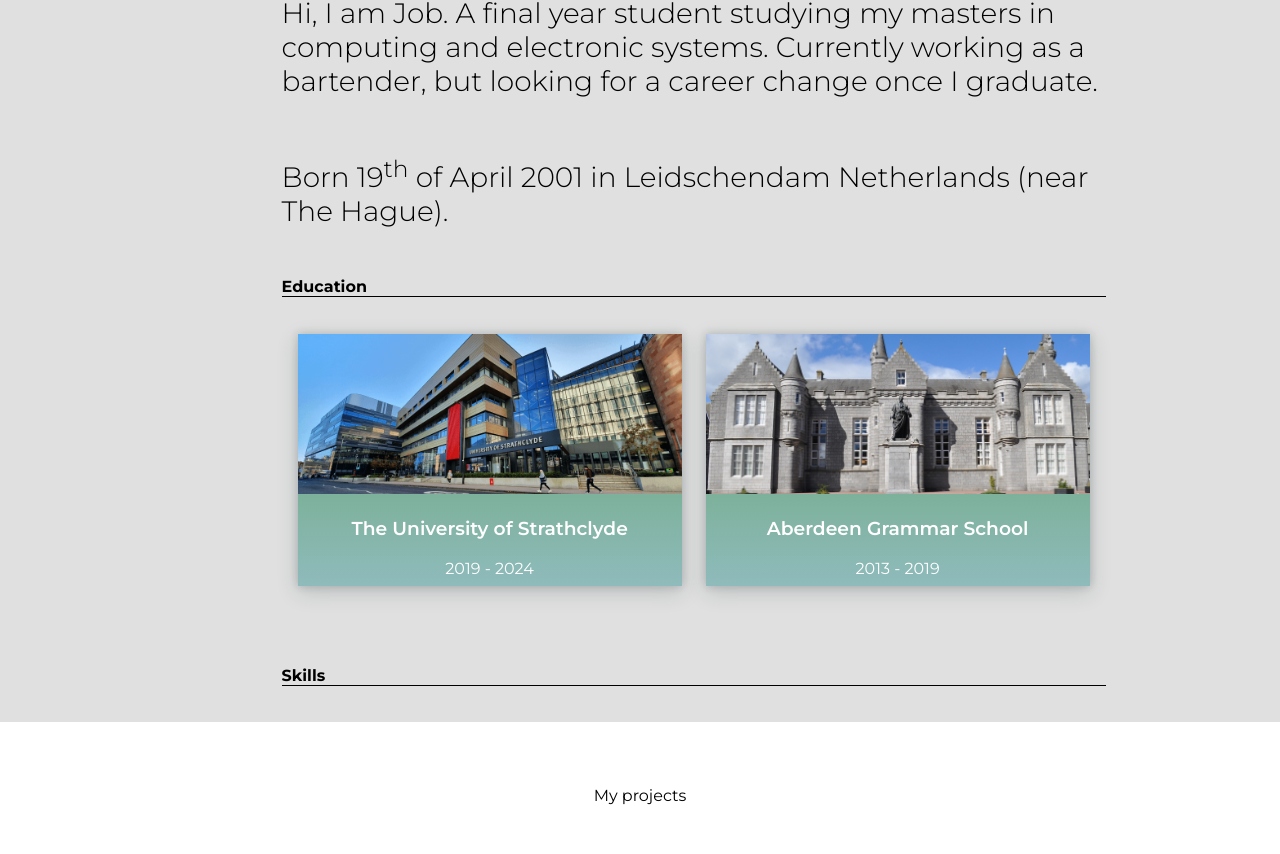
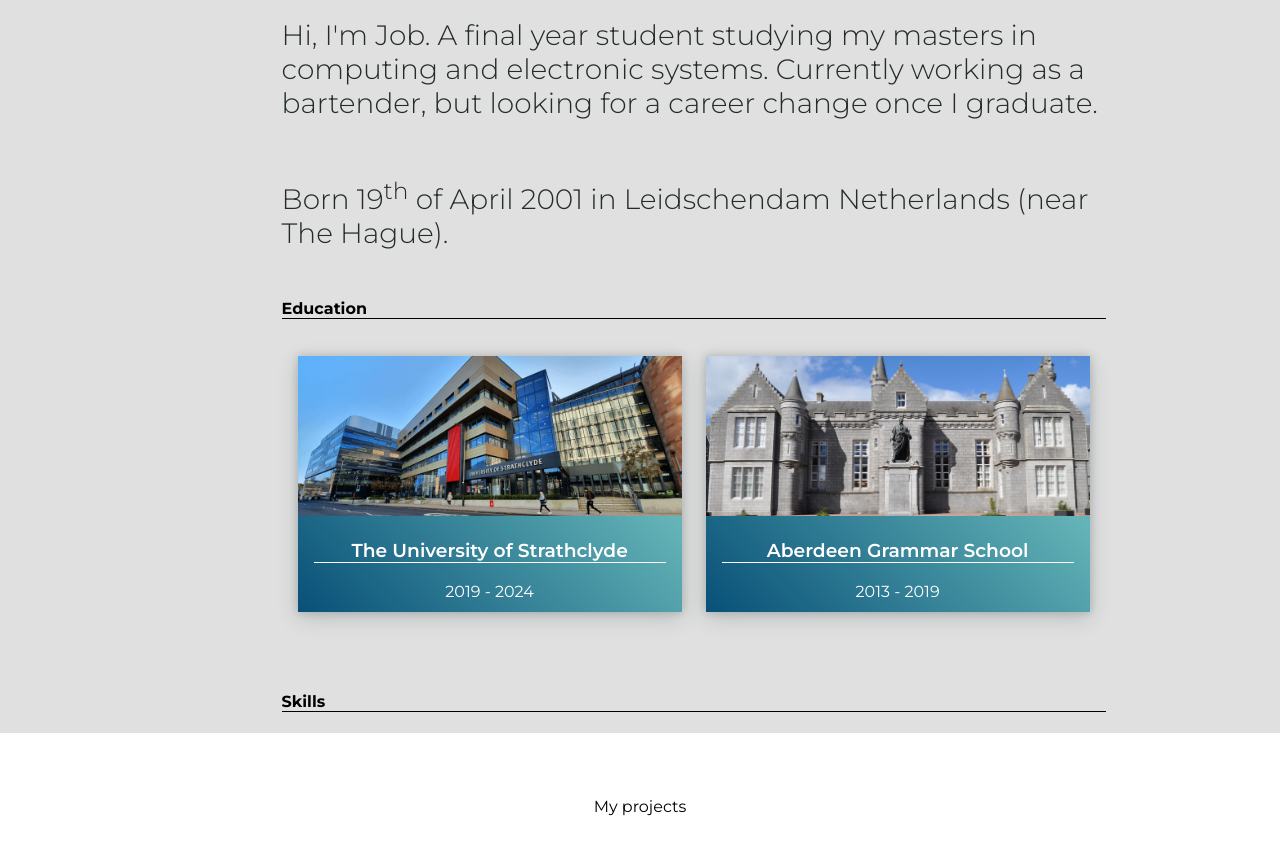
Before and after one commit to JobDerksen/cv_website, a Next.js app: page / in a window 1280 px wide. Shown: the part 878-1732 px from the top of the page. Built offline with nearby package versions, Linux system fonts and the light colour scheme.

Commit message:
Updated colours on about page header and cards.
Added animation on cards to reveal information.

added some information - still playing around with what and how to display this information.

```diff
--- a/package.json
+++ b/package.json
@@ -16,7 +16,8 @@
     "react-dom": "^18",
     "react-router-dom": "^6.21.1",
     "react-scroll": "^1.9.0",
-    "sass": "^1.69.5"
+    "sass": "^1.69.5",
+    "sharp": "^0.33.2"
   },
   "devDependencies": {
     "@types/node": "^20",
--- a/src/components/ScrollHandler/ScrollHandler.tsx
+++ b/src/components/ScrollHandler/ScrollHandler.tsx
@@ -1,5 +1,6 @@
 import { FC, useEffect} from "react";
-import useScroll from "./useScroll";
+import useScroll from "../../hooks/useScroll";
+import useWindowDimensions from "../../hooks/useWindowDimensions"
 
 interface ScrollHandlerProps {
     className: string;
@@ -9,16 +10,17 @@ interface ScrollHandlerProps {
 }
 
 const ScrollHandler: FC<ScrollHandlerProps> = ({ elementRef, className, initialScrollMultiplier,endScrollMultiplier }) => {
-    const screenHeight = typeof window !== 'undefined' ? window.screen.height: 1080;
-    const scrollPosition = useScroll();
+    const scrollPosition = useScroll(); //hook which gets the scroll position
+    const screenHeight = useWindowDimensions().height; //this gets height of the screen and responds searchbar
 
     useEffect(() => {
+        //initial and end scroll multipliers are used to trigger the start and end scroll position
         if (scrollPosition.y > screenHeight * initialScrollMultiplier && scrollPosition.y < screenHeight * endScrollMultiplier) {
             elementRef.current?.classList.add(className);
         } else {
             elementRef.current?.classList.remove(className);
         }
-    }, [scrollPosition]);
+    }, [scrollPosition, screenHeight]);
 
     return null;
 };
--- a/src/components/infoCards/infoCard.module.scss
+++ b/src/components/infoCards/infoCard.module.scss
@@ -4,8 +4,8 @@
   text-align: center;
   overflow: hidden;
   cursor: pointer;
-  padding-bottom: 0.5rem;
   position: relative;
+  height: clamp(15rem, 32vh, 23rem);
 
   a{
     color: white;
@@ -13,10 +13,13 @@
   h3{
     color: white;
     font-weight: 600;
+    border-bottom-color: white;
+    border-bottom: solid;
+    border-width: 0.05rem;
   }
-  @media (max-width: 800px) {
+  @media (max-width: 1024px) {
     width: 80vw;
-    margin: 2vw;
+    margin: 0.25vw;
   }
 }
 
@@ -28,6 +31,75 @@
   width: 100%;
   height: 20vh;
   object-fit: cover;
+  transition: 0.5s;
+  position: relative;
+  bottom: 0;
+
+  &_after{
+    width: 100%;
+    height: 20vh;
+    object-fit: cover;
+    transition: 0.5s;
+    position: relative;
+    bottom: 20vh
+  }
+}
+
+.main {
+  transition: 0.5s;
+  position: relative;
+  bottom: 0;
+  margin-right: 1rem;
+  margin-left: 1rem;
+  @media (max-width: 1024px) {
+    margin-right: 0.1rem;
+    margin-left: 0.1rem;
+  }
+  a{
+    position: relative;
+    right: 0;
+    opacity: 1;
+    transition: 0.5s;
+    z-index: 1;
+  }
+  &_after{
+    transition: 0.5s;
+    position: relative;
+    bottom: 21vh;
+    margin-right: 1rem;
+    margin-left: 1rem;
+    @media (max-width: 1024px) {
+      margin-right: 0.1rem;
+      margin-left: 0.1rem;
+    }
+    a{
+      position: relative;
+      right: -10rem;
+      opacity: 0;
+      z-index: -1;
+      transition: 0.5s;
+    }
+  }
+}
+
+.furtherInfo{
+  position: relative;
+  top: 3rem;
+  transition: 0.5s;
+  height: 1rem;
+  &_after{
+    position: relative;
+    top: -2rem;
+    transition: 0.5s;
+    p{
+      padding: 0;
+      margin: 0 1rem 1rem;
+    }
+  }
+  p{
+    padding: 0;
+    margin: 0 1rem 1rem;
+  }
 }
 
 .complex {
@@ -45,11 +117,11 @@
 }
 
 .complex::before {
-  background: linear-gradient(45deg, rgba(#c7dddd,1), rgba(#bfd9c0,1));
+  background: linear-gradient(160deg, rgba(#00b09b,1), rgba(#9fc6b4,1));
 }
 
 .complex::after {
-  background: linear-gradient(180deg, rgba(#5fa062,1), rgba(#8fbbbc,1));
+  background: linear-gradient(45deg, rgba(#085078,1), rgba(#85d8ce,1));
   transition: 1s opacity ease-out;
 }
 
--- a/src/components/infoCards/infoCard.tsx
+++ b/src/components/infoCards/infoCard.tsx
@@ -1,28 +1,51 @@
-import React, { FC } from "react";
+import React, { FC, ReactNode, useState } from "react";
 import styles from './infoCard.module.scss'
-import Image from 'next/image'
+import Image, { StaticImageData } from 'next/image'
+import clsx from "clsx";
 
 interface cardProps {
-    // @ts-ignore
-    img: image;
+    img: StaticImageData;
     heading: string;
     bodyText: string;
     description: string;
+    children: ReactNode;
 }
 
-const InfoCard:FC<cardProps> = ({img,heading,bodyText,description}) => {
+const InfoCard:FC<cardProps> = ({img,heading,bodyText,description,children}) => {
+    const [isClicked, setClicked] = useState(false)
+
+    const handleClick = () => {
+        setClicked(!isClicked)
+    }
 
     return(
         <div className={styles.outline}>
             <div className={styles.complex}>
-                <div style={{zIndex: 2, position:'relative'}}>
+                <div style={{zIndex: 2, position:'relative'}} onClick={handleClick}>
                     <Image
                         src={img}
                         alt={description}
-                        className={styles.image}
+                        priority={true}
+                        className={clsx({
+                            [styles['image']]: !isClicked,
+                            [styles['image_after']] : isClicked
+                        })}
                     />
-                    <h3>{heading}</h3>
-                    <a>{bodyText}</a>
+                    <main
+                        className={clsx({
+                        [styles['main']]: !isClicked,
+                        [styles['main_after']] : isClicked
+                    })}
+                    >
+                        <h3>{heading}</h3>
+                        <a>{bodyText}</a>
+                        <div className={clsx({
+                            [styles['furtherInfo']]: !isClicked,
+                            [styles['furtherInfo_after']] : isClicked
+                        })}>
+                            {children}
+                        </div>
+                    </main>
                 </div>
             </div>
         </div>
--- /dev/null
+++ b/src/hooks/useWindowDimensions.tsx
@@ -0,0 +1,30 @@
+//https://dev.to/adrien/creating-a-custom-react-hook-to-get-the-window-s-dimensions-in-next-js-135k
+import { useEffect, useState } from 'react';
+
+type WindowDimentions = {
+    width: number;
+    height: number;
+};
+
+const useWindowDimensions = (): WindowDimentions => {
+    const [windowDimensions, setWindowDimensions] = useState<WindowDimentions>({
+        width: 1920,
+        height: 1080,
+    });
+
+    useEffect(() => {
+        function handleResize(): void {
+            setWindowDimensions({
+                width: window.innerWidth,
+                height: window.innerHeight,
+            });
+        }
+        handleResize();
+        window.addEventListener('resize', handleResize);
+        return (): void => window.removeEventListener('resize', handleResize);
+    }, []); // Empty array ensures that effect is only run on mount
+
+    return windowDimensions;
+};
+
+export default useWindowDimensions;
--- a/src/pages/about.tsx
+++ b/src/pages/about.tsx
@@ -46,9 +46,9 @@ return(
                 </section>
             </div>
         </div>
-        <div className={styles.container}>
-            <h3 className='mainText'>
-                Hi, I am Job. A final year student studying my masters in computing and electronic systems.
+        <main className={styles.container}>
+            <h3 className='mainText' style={{marginTop:50}}>
+                Hi, I&apos;m Job. A final year student studying my masters in computing and electronic systems.
                 Currently working as a bartender, but looking for a career change once I graduate.
             </h3>
             <h3 className='mainText'>
@@ -61,29 +61,47 @@ return(
                         description={'Strathclyde Image'}
                         heading={'The University of Strathclyde'}
                         bodyText={'2019 - 2024'}
-                    />
+                    >
+                        <main className='secondaryText'>
+                                <p style={{textAlign:'center'}}>
+                                    First Year – 68%,
+                                    Second Year – 69%,
+                                    Third Year – 69%,
+                                    Fourth Year – 58%,
+                                    Fifth Year – current.
+                                </p>
+                            <p>Computing:</p>
+                            <p>Engineering:</p>
+
+                        </main>
+                    </InfoCard>
+
                     <InfoCard
                         img={ags}
                         description={'Aberdeen Grammar School Image'}
                         heading={'Aberdeen Grammar School'}
                         bodyText={'2013 - 2019'}
-                    />
-            </div>
+                    >
+                        <p className='secondaryText'>
+                            balls
+                        </p>
+                    </InfoCard>
+                </div>
             <h4></h4>
             <h4 className='sectionHead'>Skills</h4>
-        </div>
+        </main>
 
         <ScrollHandler
             className={styles.pageTitle_scroll}
             elementRef={aboutRef}
             initialScrollMultiplier={0.5}
-            endScrollMultiplier={0.85}
+            endScrollMultiplier={1.001}
         />
 
         <ScrollHandler
             className={styles.gradient_after}
             elementRef={gradientRef}
-            initialScrollMultiplier={0.7}
+            initialScrollMultiplier={0.9}
             endScrollMultiplier={20}
         />
     </div>
--- a/src/styles/about.module.scss
+++ b/src/styles/about.module.scss
@@ -1,5 +1,5 @@
 .gradient {
-  background: linear-gradient(to bottom, #595959 0%, #bfd8d9 33%, #9fc6b4 66%, #bfd8d9 100%);
+  background: linear-gradient(to bottom, #595959 0%, #85d8ce 33%, #9fc6b4 66%, #bfd8d9 100%);
   background-size: 200%;
   background-position-y: 0;
   transition: 1s background-position ease-out;
@@ -25,14 +25,14 @@
       background-position: 5rem -15rem;
     }
   }
-  @media only screen and (max-width: 800px) {
+  @media only screen and (max-width: 1024px) {
     .avia-safari #top .avia-full-stretch{
       background-attachment: scroll !important;
       background-size: 100vh;
       background-position: 40% -7rem;
     }
   }
-  @media (max-width: 800px) {
+  @media (max-width: 1024px) {
     background-size: 100vh;
     background-position: 40% -5rem;
   }
@@ -49,7 +49,7 @@
   transition: 0.5s ease-in-out;
   text-align: center;
   justify-content: start;
-  @media (max-width: 800px) {
+  @media (max-width: 1024px) {
     mix-blend-mode: unset;
     font-size: 1rem;
     letter-spacing: 0;
@@ -58,7 +58,7 @@
   &_scroll {
     font-size: 4rem;
     margin-left: 26vw;
-    @media (max-width: 800px) {
+    @media (max-width: 1024px) {
       font-size: 2rem;
       letter-spacing: 1rem;
       padding-left: 1rem;
@@ -71,7 +71,7 @@
   margin-left: 22vw;
   margin-right: 22vw;
   justify-content: left;
-  @media (max-width: 800px) {
+  @media (max-width: 1024px) {
     margin-left: 1rem;
     margin-right: 1rem;
   }
@@ -89,8 +89,16 @@
   padding: 1rem;
   gap: 1.5rem;
   z-index: 0;
-  @media (max-width: 800px) {
+  @media (max-width: 1024px) {
     flex-direction: column;
     align-items: center;
   }
 }
+
+.listContainer{
+  display: flex;
+  flex-direction: row;
+  ul{
+    width: 100%;
+  }
+}
--- a/src/styles/globals.scss
+++ b/src/styles/globals.scss
@@ -38,9 +38,6 @@ body {
 *{
   -ms-overflow-style: none;
 }
-::-webkit-scrollbar {
-  display: none;
-}
 
 .spinner-container {
   display: flex;
@@ -67,6 +64,7 @@ body {
   font-size: 1.75rem;
   font-weight: 300;
   text-align: justify-all;
+  color: #232b2b;
   @media (max-width: 800px) {
     font-size: 1rem;
   }
@@ -74,7 +72,17 @@ body {
 
 .sectionHead{
   width: 100%;
+  color: black;
   border-bottom-color: black;
   border-bottom: solid;
   border-width: 0.05rem;
 }
+
+.secondaryText{
+  font-size: 1rem;
+  color: white;
+  text-align: left;
+  @media (max-width: 800px) {
+    font-size: 0.75rem;
+  }
+}
```
Also changed, not shown: src/components/navigation/Navigation.module.scss (+9 -9 lines), src/hooks/useScroll.tsx (renamed from src/components/ScrollHandler/useScroll.tsx), 1 other file (tests, documents, lock files or other folders).
